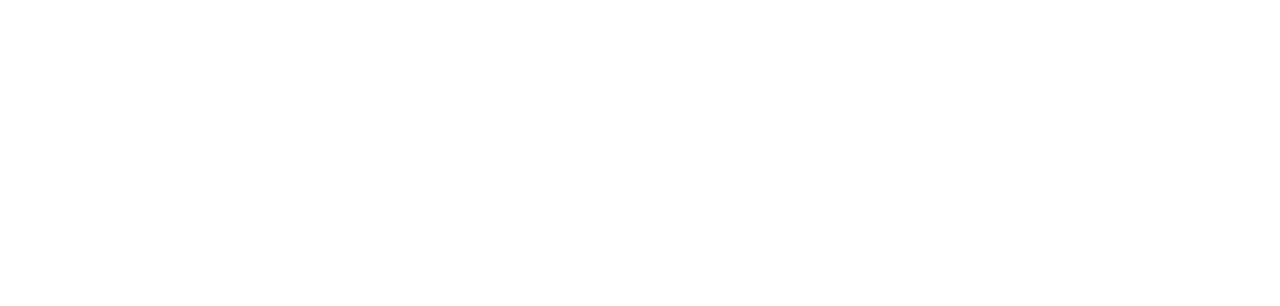
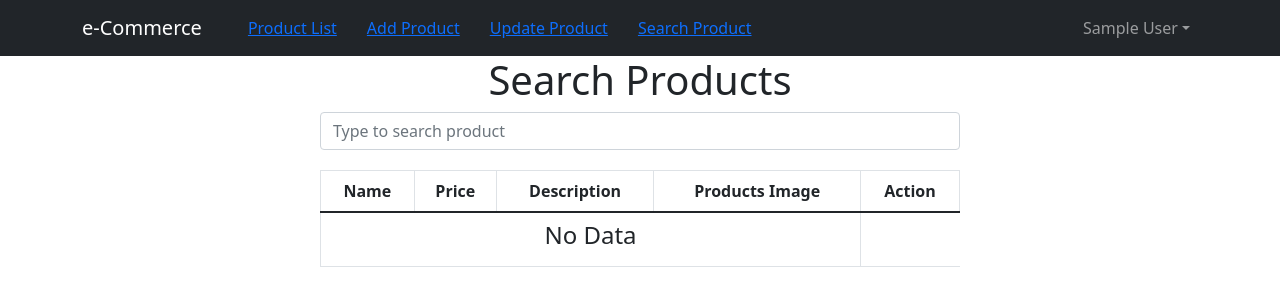
Before and after one commit to DarDevilX/ecom-dashboard, a React (Create React App) app: page /search in a window 1280 px wide. Before the commit this address had no page. Shown: the top 306 px of the page. Built offline with nearby package versions, Linux system fonts and the light colour scheme; sample sign-in values are in the browser's storage.

Commit message:
Part 11 Frontend

```diff
--- a/src/AddProducts.js
+++ b/src/AddProducts.js
@@ -26,8 +26,7 @@
         })
         console.log(result.status);
         if(result.status === 200){
-
-            return swal.fire('Success','Success adding product!','success')
+            return swal.fire('Success','Success adding product!','success').then(()=>{Navigate('/')})
         }else{
             return swal.fire('Upss!!','Error adding product!','error')
         }
--- a/src/App.js
+++ b/src/App.js
@@ -8,7 +8,7 @@
 import AddProducts from  './AddProducts';
 import UpdateProducts from './UpdateProducts';
 import ProductList from './ProductList';
-
+import SearchProduct from './searchProduct'
 
 function App() {
   return (
@@ -18,7 +18,9 @@
       <Route path="/login" element={<Login />} />
       <Route path="/register" element={<Register />} />
       <Route path="/add" element={<AddProducts />} />
+      <Route path="/update/" element={<UpdateProducts />} />
       <Route path="/update/:id" element={<UpdateProducts />} />
+      <Route path="/search" element={<SearchProduct />} />
       <Route path="/" element={<ProductList />}/>
       </Routes>
       </BrowserRouter>
--- a/src/Header.js
+++ b/src/Header.js
@@ -21,7 +21,8 @@
         <>
           <Link to="/">Product List</Link>
           <Link to="/add">Add Product</Link>
-          {/* <Link to="/update">Update Product</Link> */}
+          <Link to="/update">Update Product</Link>
+          <Link to="/search">Search Product</Link>
         </>
         :
         <>
--- /dev/null
+++ b/src/searchProduct.js
@@ -0,0 +1,75 @@
+import React, { useState,useEffect} from "react";
+import {Table} from 'react-bootstrap';
+import {useNavigate} from 'react-router-dom';
+import Header from './Header'
+function AddProducts(){
+    const [data,setData] = useState("")
+    useEffect(()=>{
+        setData("")
+        console.log(data);
+    },[])
+
+    const Navigate = useNavigate();
+    useEffect(()=>{
+        if(!localStorage.getItem('user-info')){
+            Navigate("/login")
+        }
+    })
+
+    async function search(key){
+        console.log(key)
+        let result = await fetch('http://localhost:8000/api/search/'+key)
+            result = await result.json()
+            console.log(result)
+            setData(result)
+
+    }
+
+    return(
+        <div>
+        <Header/>
+        <h1>Search Products</h1>
+            <div className="col-sm-6 offset-sm-3">
+                <input type="text" onChange={(e)=>search(e.target.value)} name="name" className="form-control" placeholder="Type to search product" style={{marginBottom : '20px'}} />
+                <Table hover bordered >
+                <thead>
+                    <tr>
+                        <th style={{display:'none'}}>Id</th>
+                        <th>Name</th>
+                        <th>Price</th>
+                        <th>Description</th>
+                        <th>Products Image</th>
+                        <th>Action</th>
+                    </tr>
+                </thead>
+                <tbody>
+                {
+                data !== "" ?
+                    data.map((item)=>
+                        <tr key={item.id}>
+                            <td style={{display:'none'}}>{item.id}</td>
+                            <td>{item.name}</td>
+                            <td>{item.price}</td>
+                            <td>{item.description}</td>
+                            <td><img src={"http://localhost:8000/"+item.file_path} style={{width : '100px'}}/></td>
+                            <td>
+                                <button className="btn btn-danger" style={{'marginRight' : '5px'}} onClick={() => deleteOp(item.id)}>Delete</button>
+                                <Link to={`update/${item.id}`}>
+                                <button className="btn btn-success">Update</button>
+                                </Link>
+                            </td>
+                        </tr>
+                    ):
+                    <tr>
+                        <td colSpan={4}>
+                            <h4 style={{textAlign : 'center'}}>No Data</h4>
+                        </td>
+                    </tr>
+                }
+                </tbody>
+            </Table>
+            </div>
+        </div>
+    )
+}
+export default AddProducts
```
